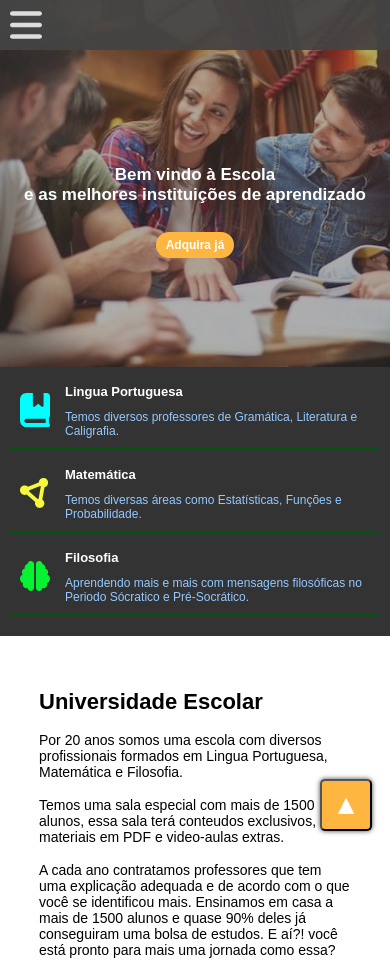
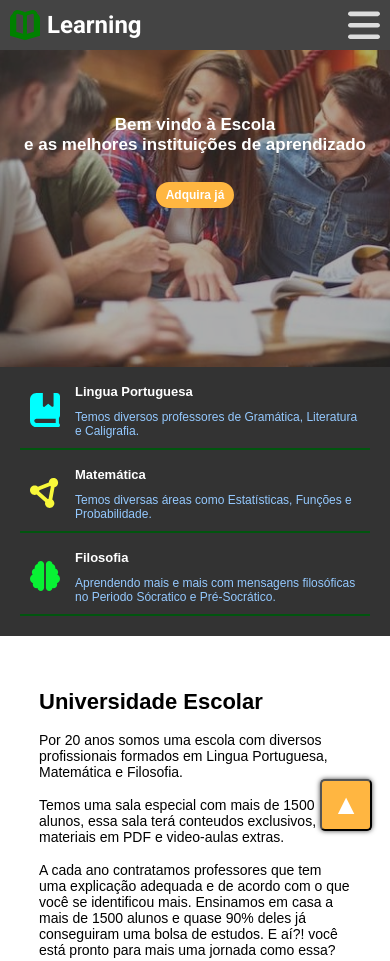
Before and after one commit to EvertonLDS815/Template-01, a plain HTML site: page index.html in a window 390 px wide. Shown: the top 961 px of the page. Drawn offline with nearby package versions, Linux system fonts and the light colour scheme.

Commit message:
Colocando a logo da página

```diff
--- a/index.html
+++ b/index.html
@@ -18,10 +18,12 @@
 <body>
     <div class="im-1">
         <div class="im-2">
-            <div class="im-3">
-                <header id="header-sobra">
+            <header class="im-3">
+                <a href="#" class="logo-container">
+                    <i class="fi fi-bs-book-open-cover icon-logo"></i>
+                    <h2>Learning</h2>
+                </a>
                     <svg onclick="transitionMenu()" id="im-icon" xmlns="http://www.w3.org/2000/svg" viewBox="0 0 448 512"><path d="M0 96C0 78.33 14.33 64 32 64H416C433.7 64 448 78.33 448 96C448 113.7 433.7 128 416 128H32C14.33 128 0 113.7 0 96zM0 256C0 238.3 14.33 224 32 224H416C433.7 224 448 238.3 448 256C448 273.7 433.7 288 416 288H32C14.33 288 0 273.7 0 256zM416 448H32C14.33 448 0 433.7 0 416C0 398.3 14.33 384 32 384H416C433.7 384 448 398.3 448 416C448 433.7 433.7 448 416 448z"/></svg>
-                </header>
 
                 <div id="im-4">
                     <a class="links-image tag-hov im-position-1" href="#Home">Home</a>
@@ -33,7 +35,7 @@
                         <svg viewBox="0 0 512 512" fill="#FFF"><path d="M500.3 443.7l-119.7-119.7c27.22-40.41 40.65-90.9 33.46-144.7C401.8 87.79 326.8 13.32 235.2 1.723C99.01-15.51-15.51 99.01 1.724 235.2c11.6 91.64 86.08 166.7 177.6 178.9c53.8 7.189 104.3-6.236 144.7-33.46l119.7 119.7c15.62 15.62 40.95 15.62 56.57 0C515.9 484.7 515.9 459.3 500.3 443.7zM79.1 208c0-70.58 57.42-128 128-128s128 57.42 128 128c0 70.58-57.42 128-128 128S79.1 278.6 79.1 208z"></path></svg>
                     </a>
                 </div>
-            </div>
+            </header>
             <div class="im-content-return"></div>
             <h1 id="titulo-principal">Bem vindo à Escola<br>e as melhores instituições de aprendizado</h1>
             <div class="im-display">
--- a/script.js
+++ b/script.js
@@ -31,10 +31,10 @@ let doc = document.documentElement
 
 window.addEventListener('scroll', function() {
     let value = parseInt(100 * doc.scrollTop / (doc.scrollHeight - doc.clientHeight))
-    elem = value + '%'
+    elem = value + 'vw'
     /* console.log(doc.scrollTop) */
 
-    if (value < 35) {
+    if (value < 50) {
         buttonret.style.visibility = 'hidden';
         buttonret.style.opacity = '0';
     } else {
--- a/style.css
+++ b/style.css
@@ -5,7 +5,9 @@
         font-family: 'Roboto', sans-serif
     }
 */
-
+* {
+    box-sizing: border-box;
+}
 body {
     padding: 0;
     margin: 0;
@@ -26,12 +28,31 @@ body {
     background: #3336;
 }
 .im-3 {
-    background: #3336;
+    background: #444;
     height: 50px;
     font-family: 'Roboto';
+    position: fixed;
+    width: 100%;
+    z-index: 8;
     display: flex;
     align-items: center;
-    justify-content: flex-end;
+    justify-content: space-between;
+    padding: 10px;
+}
+.logo-container {
+    display: flex;
+    column-gap: 7px;
+    align-items: center;
+    justify-content: center;
+    text-decoration: none;
+}
+.logo-container h2 {
+    color: white;
+}
+.icon-logo {
+    font-size: 30px;
+    color: green;
+    display: flex;
 }
 #im-icon {
     display: none;
@@ -362,14 +383,14 @@ h3, h4, p {
 }
 @media (max-width: 680px) {
     .links-image {
-    font-size: 17px;
-    margin-right: 7px;
+        font-size: 16px;
+        margin-right: 7px;
     }
     #botao-home {
         font-size: 15px;
     }
     .home-search {
-    margin-right: 10px;
+        margin-right: 10px;
     }
     .im-1, .im-2 {
         height: 475px;
@@ -414,6 +435,8 @@ h3, h4, p {
     .links-image {
         font-size: 15px;
         margin-right: 5px;
+        display: block;
+        width: 100%;
     }
     #botao-home {
         font-size: 13px;
@@ -421,15 +444,59 @@ h3, h4, p {
     .im-1, .im-2 {
         height: 420px;
     }
+    #im-4 {
+        position: absolute;
+        position: fixed;
+        top: 50px;
+        left: 0;
+        background: #555;
+        width: 0;
+        height: calc(100vh - 50px);
+        display: block;
+        z-index: 5;
+        overflow: hidden;
+        transition: width 350ms;
+    }
+    #im-icon {
+        display: block;
+        cursor: pointer;
+    }
+    .im-position-1 {
+        top: calc(47px * 0);
+    }
+    .im-position-2 {
+        top: calc(47px * 1);
+    }
+    .im-position-3 {
+        top: calc(47px * 2);
+    }
+    .im-position-4 {
+        top: calc(47px * 3);
+    }
     .links-image {
-        font-size: 16px;
-        margin-right: 5px;
+        font-size: 15px;
+        display: block;
+        padding: 15px 10px;
+        margin: 0;
+        width: 100%;
+        box-sizing: border-box;
+        width: 200px;
+    }
+    .tag-hov:hover {
+        border-radius: 0;
     }
     #botao-home {
         font-size: 14px;
+        display: block;
+        margin: 0 auto;
     }
     .home-search {
         margin-right: 8px;
+        width: 100%;
+        display: flex;
+    }
+    .home-search:hover {
+        border-radius: 0;
     }
     #botao-estudar {
         font-size: 13px;
@@ -442,6 +509,14 @@ h3, h4, p {
     }
     .box-icon {
         width: 28px;
+    }
+    .im-content-return {
+        background: #0004;
+        width: 100%;
+        height: 100%;
+        position: fixed;
+        z-index: 4;
+        display: none;
     }
     #uk-container {
         height: 700px;
@@ -501,9 +576,6 @@ h3, h4, p {
     }
 }
 @media (max-width: 485px) {
-    .im-3 {
-        justify-content: space-around;
-    }
     .links-image {
         font-size: 14px;
         margin-right: 2px;
@@ -536,28 +608,6 @@ h3, h4, p {
     }
 }
 @media (max-width: 415px) {
-    #im-icon {
-        display: block;
-        cursor: pointer;
-    }
-    .im-3 {
-        justify-content: flex-start;
-        padding-left: 3vw;
-        background: none;
-    }
-    #im-4 {
-        position: absolute;
-        position: fixed;
-        top: 50px;
-        left: 0;
-        background: #555;
-        width: 0;
-        height: calc(100vh - 50px);
-        display: block;
-        z-index: 5;
-        overflow: hidden;
-        transition: width 350ms;
-    }
     #header-sobra {
         background: #444e;
         box-sizing: border-box;
@@ -570,40 +620,9 @@ h3, h4, p {
         padding-left: 10px;
         z-index: 10;
     }
-    .im-content-return {
-        background: #0004;
-        width: 100%;
-        height: 100%;
-        position: fixed;
-        z-index: 4;
-        display: none;
-    }
-    .links-image {
-        font-size: 15px;
-        display: block;
-        padding: 15px 10px;
-        margin: 0;
-        position: absolute;
-        width: 100%;
-        box-sizing: border-box;
-        width: 200px;
-    }
-    .im-position-1 {
-        top: calc(47px * 0);
-    }
-    .im-position-2 {
-        top: calc(47px * 1);
-    }
-    .im-position-3 {
-        top: calc(47px * 2);
-    }
-    .im-position-4 {
-        top: calc(47px * 3);
-    }
     .im-button-display {
         box-sizing: border-box;
         /* display: none; */
-        position: absolute;
         margin: 0;
         top: 227px;
         width: 200px;
@@ -614,13 +633,7 @@ h3, h4, p {
         border-radius: 0px;
     }
     .home-search {
-        display: flex;
-        justify-content: start;
         padding: 15px 10px;
-        box-sizing: border-box;
-        width: 200px;
-        position: absolute;
-        top: calc(47px * 4);
     }
     .home-search:hover {
         border-radius: 0px;
@@ -628,9 +641,6 @@ h3, h4, p {
     #botao-home {
         font-size: 15px;
         padding: 5px 18px;
-    }
-    .home-search svg {
-        height: 15px;
     }
     #titulo-principal {
         font-size: 17px;
```
